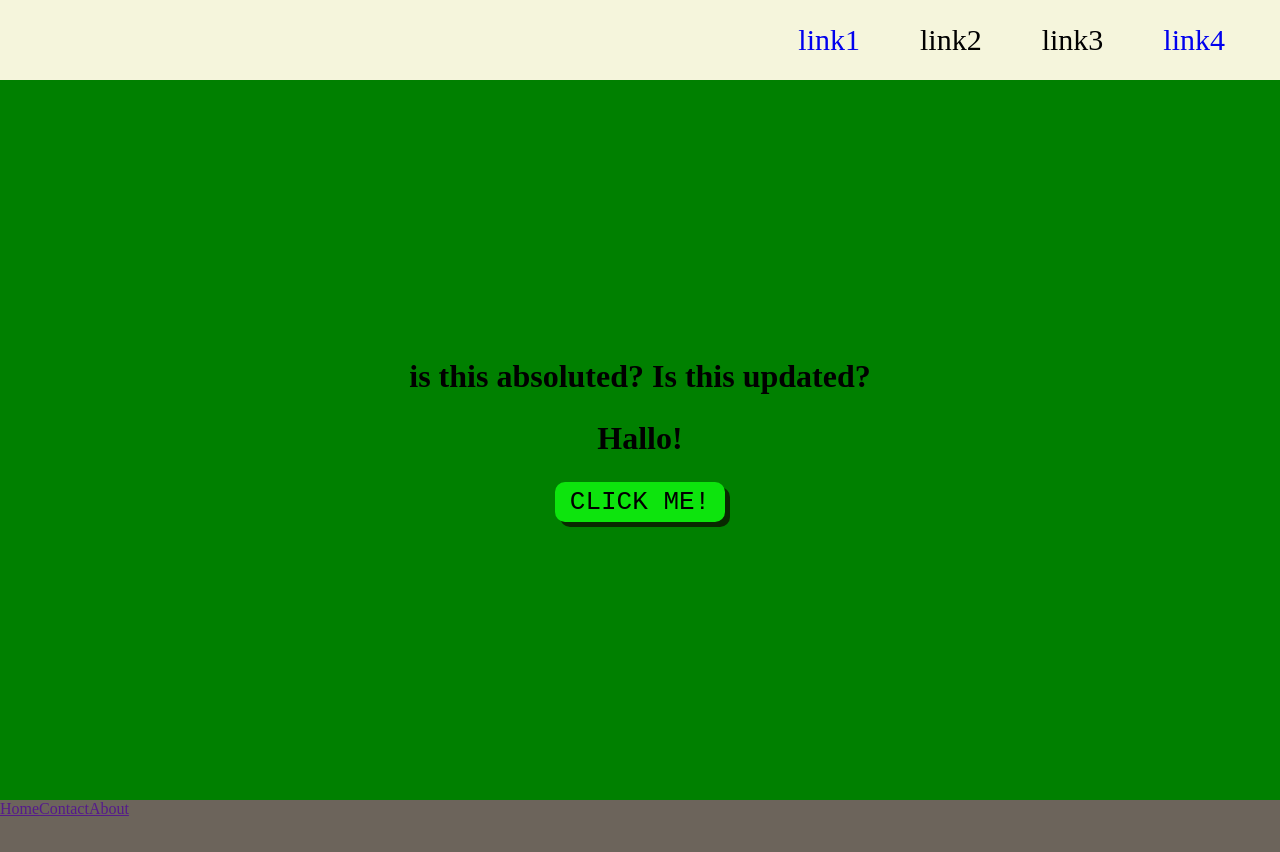
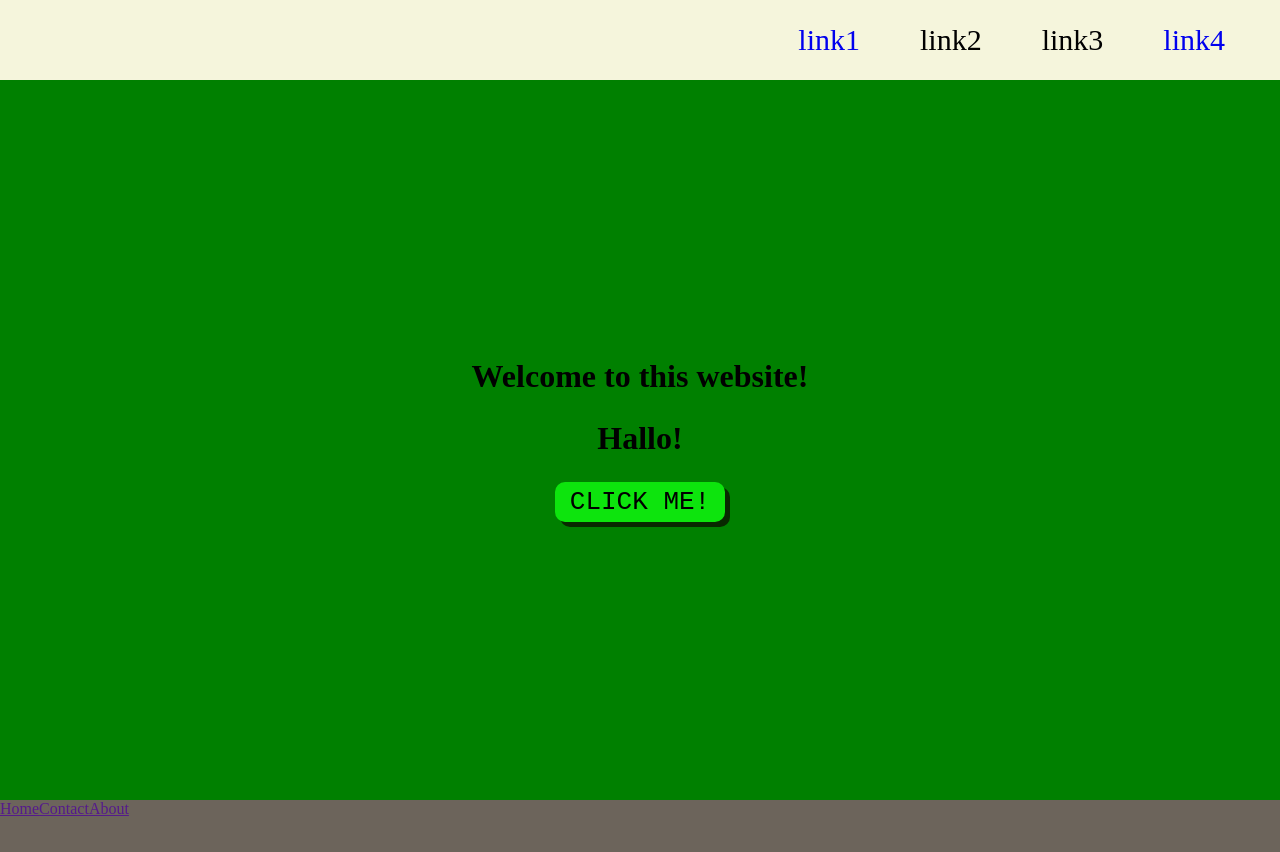
Before and after one commit to Joakim-Jobloop/Page-anatomy, a plain HTML site: page index.html in a window 1280 px wide. Drawn offline with Linux system fonts and the light colour scheme.

Commit message:
fixed issue

```diff
--- a/index.html
+++ b/index.html
@@ -23,7 +23,7 @@
     </nav>
     <main>
       <header>
-        <h1 class="absolute-center">is this absoluted? Is this updated?</h1>
+        <h1 class="absolute-center">Welcome to this website!</h1>
         <h1>Hallo!</h1>
 
         <button><a href="https://www.linkedin.com/feed/">CLICK ME!</a></button>
```
